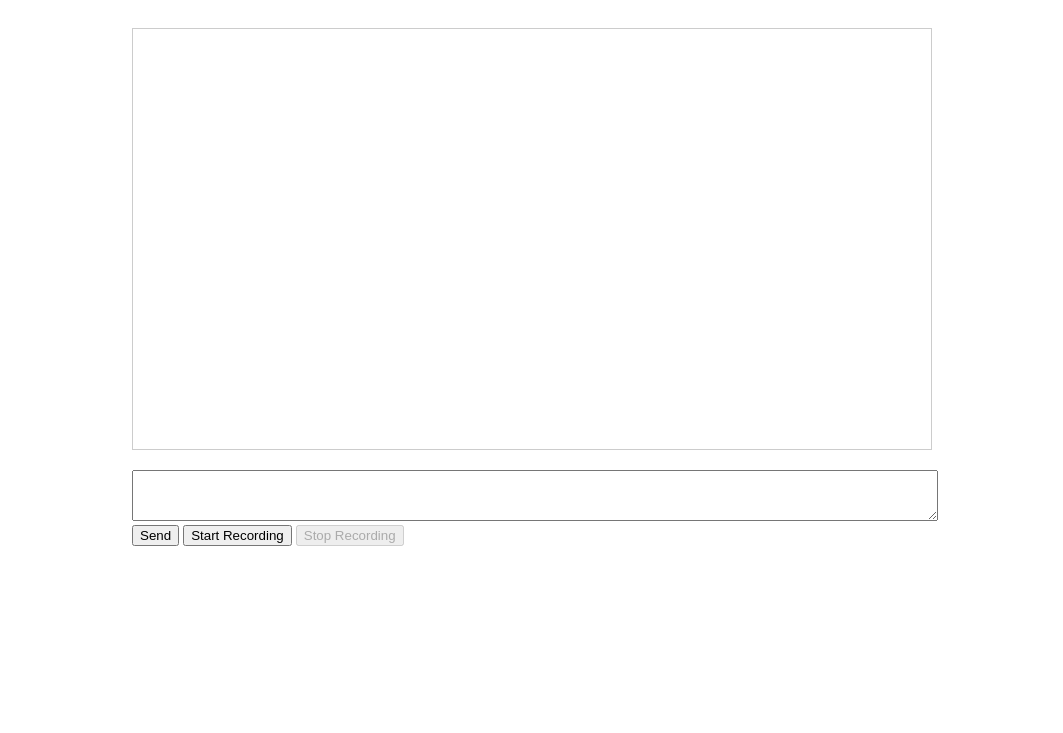
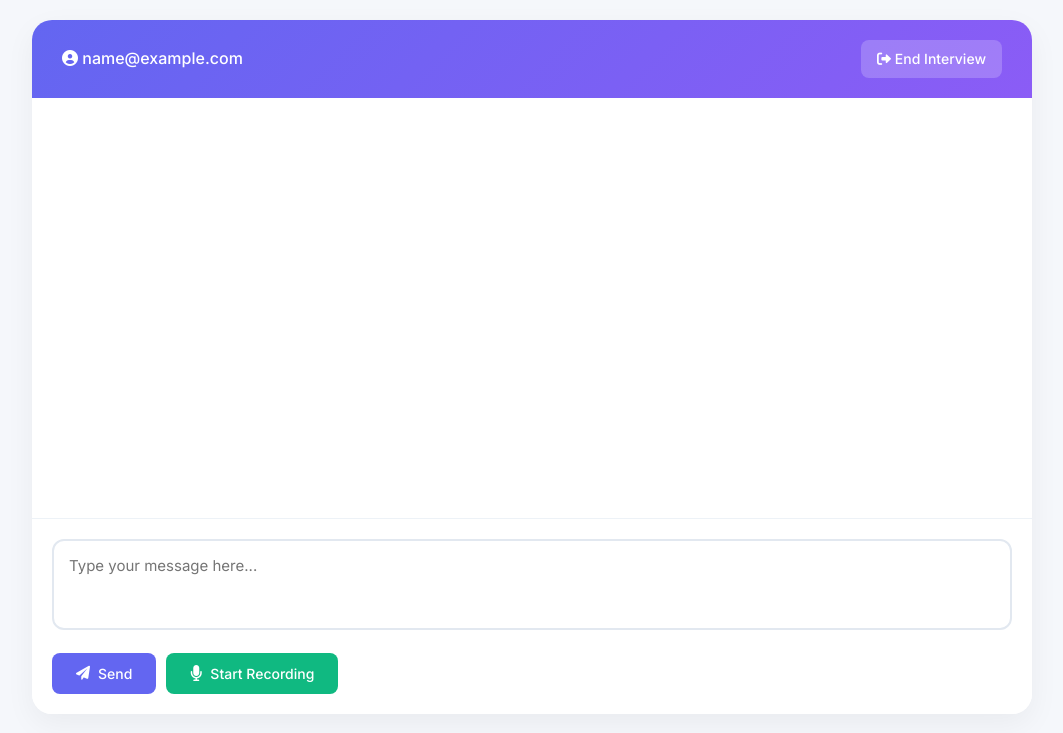
Before and after one commit to Pakzone1/IV-V1, a Flask app: page / in a window 1280 px wide. Shown: the top 733 px of the page, without its empty margins (108-1171 px from the left). Run offline with Flask 3, Linux system fonts and the light colour scheme; the visitor is signed in with stand-in values (Sample User, id 1).

Commit message:
Initial-v2

```diff
--- a/app/routes.py
+++ b/app/routes.py
@@ -1,15 +1,47 @@
-from flask import Blueprint, render_template, request, jsonify, session
+from flask import Blueprint, render_template, request, jsonify, session, redirect, url_for
 from app.services.openai_service import OpenAIService
 import os
+import re
 
 main = Blueprint('main', __name__)
 openai_service = OpenAIService()
 
+def is_valid_email(email):
+    """Basic email validation"""
+    pattern = r'^[\w\.-]+@[\w\.-]+\.\w+$'
+    return re.match(pattern, email) is not None
+
 @main.route('/')
 def index():
+    if 'email' not in session:
+        return redirect(url_for('main.login'))
+
     if 'thread_id' not in session:
         session['thread_id'] = openai_service.create_thread()
-    return render_template('index.html')
+    return render_template('index.html', email=session['email'])
+
+@main.route('/login', methods=['GET', 'POST'])
+def login():
+    if request.method == 'POST':
+        email = request.form.get('email')
+        if email and is_valid_email(email):
+            session['email'] = email
+            return redirect(url_for('main.index'))
+        return render_template('login.html', error="Please enter a valid email address")
+    return render_template('login.html')
+
+@main.route('/logout')
+def logout():
+    session.clear()
+    return redirect(url_for('main.login'))
+
+@main.before_request
+def check_auth():
+    """Protect all routes except login"""
+    if request.endpoint and 'static' not in request.endpoint:
+        protected_endpoints = ['index', 'handle_message', 'handle_audio']
+        if request.endpoint.split('.')[-1] in protected_endpoints and 'email' not in session:
+            return redirect(url_for('main.login'))
 
 @main.route('/message', methods=['POST'])
 def handle_message():
@@ -48,6 +80,9 @@ def handle_audio():
         openai_service.add_message(thread_id, text)
         response = openai_service.run_conversation(thread_id)
 
+        # Include transcription in response
+        response['transcription'] = text
+
         return jsonify(response)
 
     except Exception as e:
--- a/app/templates/index.html
+++ b/app/templates/index.html
@@ -1,49 +1,303 @@
 <!DOCTYPE html>
 <html>
 <head>
-    <title>AI Assistant Chat</title>
+    <title>AI Interview Assistant</title>
+    <link href="https://fonts.googleapis.com/css2?family=Inter:wght@400;500;600&display=swap" rel="stylesheet">
+    <link href="https://cdnjs.cloudflare.com/ajax/libs/font-awesome/6.0.0/css/all.min.css" rel="stylesheet">
     <style>
+        * {
+            margin: 0;
+            padding: 0;
+            box-sizing: border-box;
+            font-family: 'Inter', sans-serif;
+        }
+
+        body {
+            background: #f5f7fb;
+            color: #333;
+            line-height: 1.6;
+        }
+
         #chat-container {
-            max-width: 800px;
-            margin: 0 auto;
+            max-width: 1000px;
+            margin: 20px auto;
+            background: white;
+            border-radius: 20px;
+            box-shadow: 0 10px 30px rgba(0,0,0,0.05);
+            overflow: hidden;
+        }
+
+        .header {
+            background: linear-gradient(135deg, #6366f1, #8b5cf6);
+            color: white;
+            padding: 20px 30px;
+            display: flex;
+            justify-content: space-between;
+            align-items: center;
+        }
+
+        .user-info {
+            font-size: 16px;
+            font-weight: 500;
+        }
+
+        .logout-btn {
+            background: rgba(255,255,255,0.2);
+            color: white;
+            padding: 8px 16px;
+            border-radius: 8px;
+            text-decoration: none;
+            transition: all 0.3s ease;
+            font-size: 14px;
+            font-weight: 500;
+        }
+
+        .logout-btn:hover {
+            background: rgba(255,255,255,0.3);
+            transform: translateY(-1px);
+        }
+
+        #message-container {
+            height: 420px;
+            overflow-y: auto;
             padding: 20px;
+            background: #ffffff;
         }
-        #message-container {
-            height: 400px;
-            overflow-y: auto;
-            border: 1px solid #ccc;
-            padding: 10px;
-            margin-bottom: 20px;
+
+        .message {
+            margin: 15px 0;
+            padding: 15px;
+            border-radius: 12px;
+            max-width: 80%;
+            position: relative;
+            animation: fadeIn 0.3s ease;
         }
-        .message {
-            margin: 10px 0;
-            padding: 10px;
-            border-radius: 5px;
+
+        @keyframes fadeIn {
+            from { opacity: 0; transform: translateY(10px); }
+            to { opacity: 1; transform: translateY(0); }
         }
+
         .user-message {
-            background-color: #e3f2fd;
-            margin-left: 20%;
+            background: #f0f7ff;
+            margin-left: auto;
+            color: #1a365d;
+            border-left: 4px solid #3b82f6;
         }
+
         .assistant-message {
-            background-color: #f5f5f5;
-            margin-right: 20%;
+            background: #f8f9fa;
+            margin-right: auto;
+            color: #1f2937;
+            border-left: 4px solid #10b981;
+        }
+
+        #input-container {
+            padding: 20px;
+            background: #ffffff;
+            border-top: 1px solid #edf2f7;
+        }
+
+        #message-input {
+            width: 100%;
+            padding: 15px;
+            border: 2px solid #e2e8f0;
+            border-radius: 12px;
+            margin-bottom: 15px;
+            font-size: 15px;
+            resize: none;
+            transition: border-color 0.3s ease;
+        }
+
+        #message-input:focus {
+            outline: none;
+            border-color: #6366f1;
+        }
+
+        .button-container {
+            display: flex;
+            gap: 10px;
+        }
+
+        button {
+            padding: 12px 24px;
+            border: none;
+            border-radius: 8px;
+            cursor: pointer;
+            font-weight: 500;
+            font-size: 14px;
+            transition: all 0.3s ease;
+            display: flex;
+            align-items: center;
+            gap: 8px;
+        }
+
+        .send-btn {
+            background: #6366f1;
+            color: white;
+        }
+
+        .send-btn:hover {
+            background: #4f46e5;
+            transform: translateY(-1px);
+        }
+
+        .record-btn {
+            background: #10b981;
+            color: white;
+        }
+
+        .record-btn.recording {
+            background: #ef4444;
+        }
+
+        .record-btn:hover {
+            transform: translateY(-1px);
+        }
+
+        .audio-player {
+            margin-top: 10px;
+            width: 100%;
+            height: 40px;
+            border-radius: 20px;
+        }
+
+        /* Custom scrollbar */
+        #message-container::-webkit-scrollbar {
+            width: 8px;
+        }
+
+        #message-container::-webkit-scrollbar-track {
+            background: #f1f1f1;
+            border-radius: 4px;
+        }
+
+        #message-container::-webkit-scrollbar-thumb {
+            background: #c5c5c5;
+            border-radius: 4px;
+        }
+
+        #message-container::-webkit-scrollbar-thumb:hover {
+            background: #a8a8a8;
+        }
+
+        .mic-icon {
+            font-size: 16px;
+        }
+
+        .recording-pulse {
+            animation: pulse 1.5s infinite;
+        }
+
+        @keyframes pulse {
+            0% { opacity: 1; }
+            50% { opacity: 0.5; }
+            100% { opacity: 1; }
         }
     </style>
 </head>
 <body>
     <div id="chat-container">
+        <div class="header">
+            <div class="user-info">
+                <i class="fas fa-user-circle"></i> {{ email }}
+            </div>
+            <a href="{{ url_for('main.logout') }}" class="logout-btn">
+                <i class="fas fa-sign-out-alt"></i> End Interview
+            </a>
+        </div>
         <div id="message-container"></div>
         <div id="input-container">
-            <textarea id="message-input" rows="3" style="width: 100%"></textarea>
-            <button onclick="sendMessage()">Send</button>
-            <button onclick="startRecording()">Start Recording</button>
-            <button onclick="stopRecording()" disabled>Stop Recording</button>
+            <textarea id="message-input" rows="3" placeholder="Type your message here..."></textarea>
+            <div class="button-container">
+                <button class="send-btn" onclick="sendMessage()">
+                    <i class="fas fa-paper-plane"></i> Send
+                </button>
+                <button class="record-btn" id="recordButton" onclick="toggleRecording()">
+                    <i class="fas fa-microphone mic-icon"></i>
+                    <span id="recordButtonText">Start Recording</span>
+                </button>
+            </div>
         </div>
     </div>
 
     <script>
         let mediaRecorder;
         let audioChunks = [];
+        let isRecording = false;
+
+        async function toggleRecording() {
+            const button = document.getElementById('recordButton');
+            const buttonText = document.getElementById('recordButtonText');
+            const micIcon = button.querySelector('.mic-icon');
+
+            if (!isRecording) {
+                try {
+                    const stream = await navigator.mediaDevices.getUserMedia({
+                        audio: {
+                            channelCount: 1,
+                            sampleRate: 44100
+                        }
+                    });
+
+                    const mimeType = getSupportedMimeType();
+                    mediaRecorder = new MediaRecorder(stream, {
+                        mimeType: mimeType
+                    });
+                    audioChunks = [];
+
+                    mediaRecorder.addEventListener('dataavailable', event => {
+                        if (event.data.size > 0) {
+                            audioChunks.push(event.data);
+                        }
+                    });
+
+                    mediaRecorder.addEventListener('stop', async () => {
+                        const audioBlob = new Blob(audioChunks, { type: 'audio/webm' });
+                        const formData = new FormData();
+                        formData.append('audio', audioBlob, 'recording.webm');
+
+                        try {
+                            const response = await fetch('/audio', {
+                                method: 'POST',
+                                body: formData
+                            });
+
+                            if (!response.ok) {
+                                throw new Error(`HTTP error! status: ${response.status}`);
+                            }
+
+                            const data = await response.json();
+                            if (data.error) {
+                                console.error('Server error:', data.error);
+                                addMessage('assistant', 'Sorry, there was an error processing your audio.');
+                            } else {
+                                addMessage('user', `🎤 ${data.transcription}`);
+                                addMessage('assistant', data.content, data.audio);
+                            }
+                        } catch (error) {
+                            console.error('Error sending audio:', error);
+                            addMessage('assistant', 'Sorry, there was an error sending your audio.');
+                        }
+                    });
+
+                    mediaRecorder.start();
+                    isRecording = true;
+                    button.classList.add('recording');
+                    micIcon.classList.add('recording-pulse');
+                    buttonText.textContent = 'Stop Recording';
+                } catch (error) {
+                    console.error('Error starting recording:', error);
+                    alert('Error starting recording. Please check your microphone permissions and browser compatibility.');
+                }
+            } else {
+                mediaRecorder.stop();
+                isRecording = false;
+                button.classList.remove('recording');
+                micIcon.classList.remove('recording-pulse');
+                buttonText.textContent = 'Start Recording';
+            }
+        }
 
         async function sendMessage() {
             const input = document.getElementById('message-input');
@@ -115,70 +369,6 @@
             }
             throw new Error('No supported audio MIME types found');
         }
-
-        async function startRecording() {
-            try {
-                const stream = await navigator.mediaDevices.getUserMedia({
-                    audio: {
-                        channelCount: 1,
-                        sampleRate: 44100
-                    }
-                });
-
-                const mimeType = getSupportedMimeType();
-                mediaRecorder = new MediaRecorder(stream, {
-                    mimeType: mimeType
-                });
-                audioChunks = [];
-
-                mediaRecorder.addEventListener('dataavailable', event => {
-                    if (event.data.size > 0) {
-                        audioChunks.push(event.data);
-                    }
-                });
-
-                mediaRecorder.addEventListener('stop', async () => {
-                    const audioBlob = new Blob(audioChunks, { type: 'audio/webm' });
-                    const formData = new FormData();
-                    formData.append('audio', audioBlob, 'recording.webm');
-
-                    try {
-                        const response = await fetch('/audio', {
-                            method: 'POST',
-                            body: formData
-                        });
-
-                        if (!response.ok) {
-                            throw new Error(`HTTP error! status: ${response.status}`);
-                        }
-
-                        const data = await response.json();
-                        if (data.error) {
-                            console.error('Server error:', data.error);
-                            addMessage('assistant', 'Sorry, there was an error processing your audio.');
-                        } else {
-                            addMessage('assistant', data.content, data.audio);
-                        }
-                    } catch (error) {
-                        console.error('Error sending audio:', error);
-                        addMessage('assistant', 'Sorry, there was an error sending your audio.');
-                    }
-                });
-
-                mediaRecorder.start();
-                document.querySelector('button[onclick="startRecording()"]').disabled = true;
-                document.querySelector('button[onclick="stopRecording()"]').disabled = false;
-            } catch (error) {
-                console.error('Error starting recording:', error);
-                alert('Error starting recording. Please check your microphone permissions and browser compatibility.');
-            }
-        }
-
-        function stopRecording() {
-            mediaRecorder.stop();
-            document.querySelector('button[onclick="startRecording()"]').disabled = false;
-            document.querySelector('button[onclick="stopRecording()"]').disabled = true;
-        }
     </script>
 </body>
 </html>
--- a/config.py
+++ b/config.py
@@ -7,3 +7,5 @@ class Config:
     SECRET_KEY = 'your-secret-key-here'
     OPENAI_API_KEY = 'asdfghjhfdfgjfdfgjkjdsdfghjhfdfjfdrtyuytrertyu'
     ASSISTANT_ID = 'dfghu654rtyu654ertyujhgre456yuyg'
+    SESSION_PERMANENT = False
+    PERMANENT_SESSION_LIFETIME = 1800  # 30 minutes session timeout
```
Also changed, not shown: app/services/openai_service.py (+0 -29 lines), app/templates/login.html (added, +202 -0 lines).
